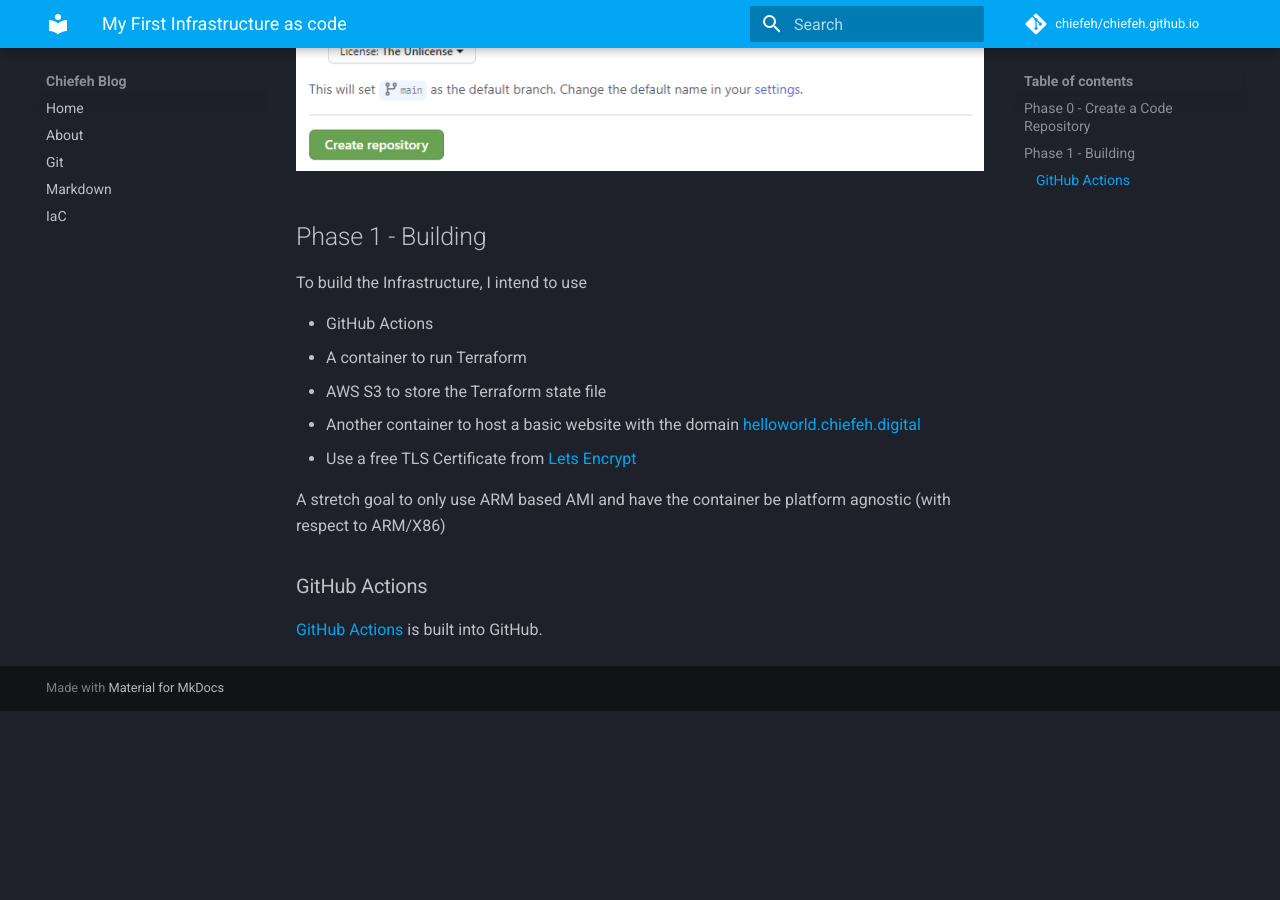
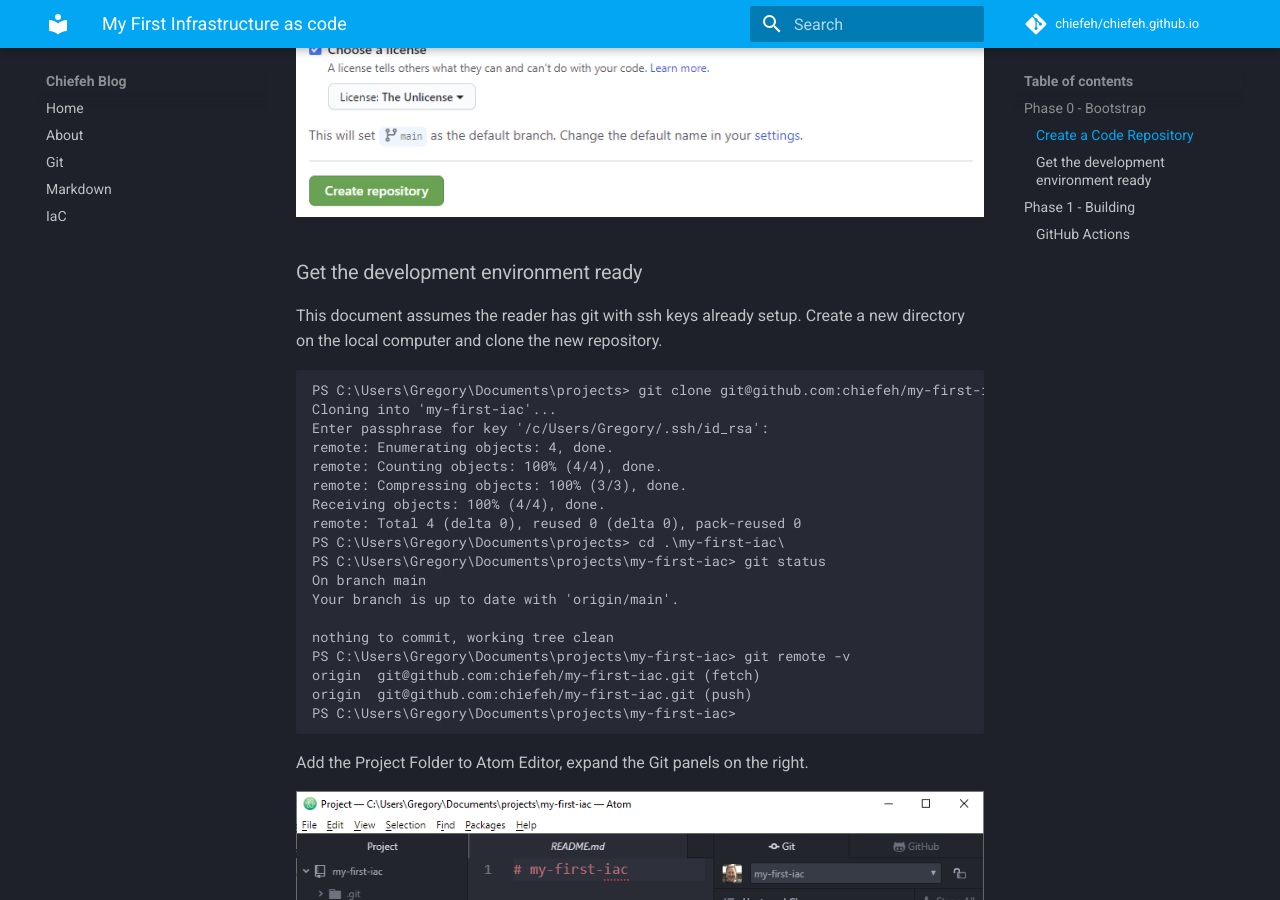
Before and after one commit to chiefeh/chiefeh.github.io, an MkDocs documentation site: the page built from docs/iac/my-first-iac.md, in a window 1280 px wide and 900 px high, scrolled down 1178 px. Built offline with MkDocs 1.6.1 and Material for MkDocs 9.7.7, drawn with Linux system fonts in a browser that asks for light colours; comment, search, counter and statistics services are not loaded; before the commit the page ends 1889 px from its top, so only the background shows below that; some of the changed text lies outside the part shown.

Commit message:
create repo and add to atom

````diff
--- a/docs/iac/my-first-iac.md
+++ b/docs/iac/my-first-iac.md
@@ -1,6 +1,8 @@
 # My First Infrastructure as code
 
-## Phase 0 - Create a Code Repository
+## Phase 0 - Bootstrap
+
+### Create a Code Repository
 
 Before building anything, need to create the repo. I will do this just by using
 the GitHub website.
@@ -9,11 +11,41 @@ the GitHub website.
 - Make it public to [code in the open](https://gds.blog.gov.uk/2017/09/04/the-benefits-of-coding-in-the-open/) (but also doesn't use GitHub actions minutes)
 - Add a README
 - Use [The Unlicense](https://unlicense.org/)
-- Use "Main" as the default branch (instead of [Master](https://www.zdnet.com/article/github-to-replace-master-with-main-starting-next-month/))
+- Use "main" as the default branch (instead of [master](https://www.zdnet.com/article/github-to-replace-master-with-main-starting-next-month/))
 
 The result creates this repository [https://github.com/chiefeh/my-first-iac](https://github.com/chiefeh/my-first-iac)
 
 ![Screenshot](create-repo.png)
+
+### Get the development environment ready
+
+This document assumes the reader has git with ssh keys already setup.
+Create a new directory on the local computer and clone the new repository.
+
+```
+PS C:\Users\Gregory\Documents\projects> git clone git@github.com:chiefeh/my-first-iac.git
+Cloning into 'my-first-iac'...
+Enter passphrase for key '/c/Users/Gregory/.ssh/id_rsa':
+remote: Enumerating objects: 4, done.
+remote: Counting objects: 100% (4/4), done.
+remote: Compressing objects: 100% (3/3), done.
+Receiving objects: 100% (4/4), done.
+remote: Total 4 (delta 0), reused 0 (delta 0), pack-reused 0
+PS C:\Users\Gregory\Documents\projects> cd .\my-first-iac\
+PS C:\Users\Gregory\Documents\projects\my-first-iac> git status
+On branch main
+Your branch is up to date with 'origin/main'.
+
+nothing to commit, working tree clean
+PS C:\Users\Gregory\Documents\projects\my-first-iac> git remote -v
+origin  git@github.com:chiefeh/my-first-iac.git (fetch)
+origin  git@github.com:chiefeh/my-first-iac.git (push)
+PS C:\Users\Gregory\Documents\projects\my-first-iac>
+```
+
+Add the Project Folder to Atom Editor, expand the Git panels on the right.
+
+![Screenshot](atom-editor.png)
 
 ## Phase 1 - Building
 To build the Infrastructure, I intend to use
````
Also changed, not shown: docs/iac/atom-editor.png (added).
